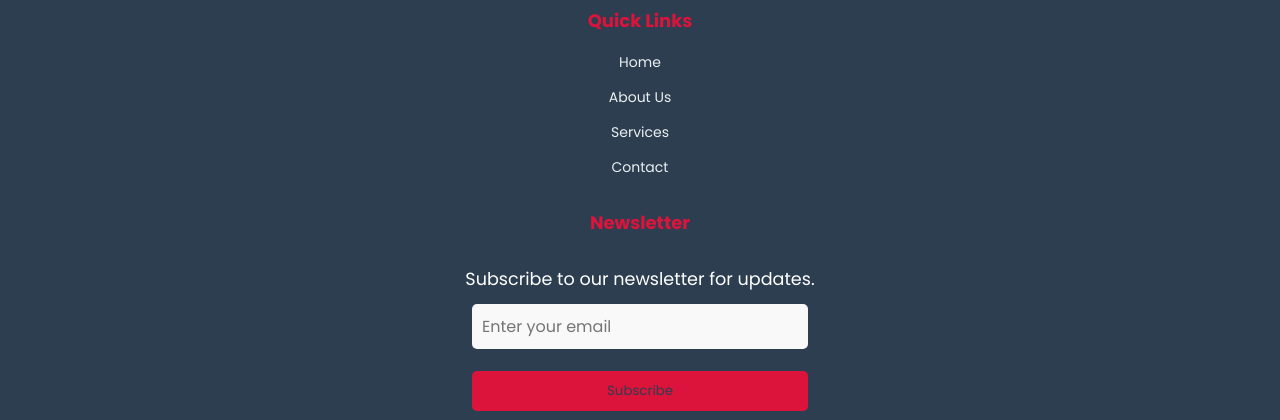
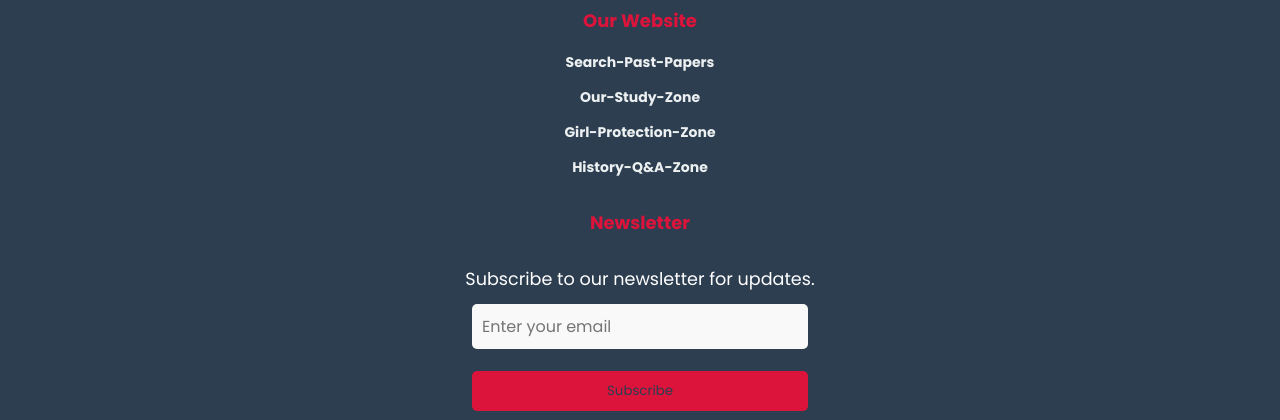
Before and after one commit to SahilCodeLab/portfolio121, a plain HTML site: page index.html in a window 1280 px wide. Shown: the part 7487-7907 px from the top of the page. Drawn offline with nearby package versions, Linux system fonts and the light colour scheme; a script that the page names is missing.

Commit message:
Update index.html

```diff
--- a/index.html
+++ b/index.html
@@ -2013,14 +2013,14 @@ $(document).ready(function(){
       </p>
     </div>
 
-    <!-- Column 2: Quick Links -->
+          <!-- Column 2: Quick Links -->
     <div class="footer-column">
-      <h3 class="footer-heading">Quick Links</h3>
+      <h3 class="footer-heading"><b>Our Website</b></h3>
       <ul class="footer-links">
-        <li><a href="Home">Home</a></li>
-        <li><a href="#">About Us</a></li>
-        <li><a href="#">Services</a></li>
-        <li><a href="#">Contact</a></li>
+        <li><a href="https://sahilcodelab.github.io/Search-PYQ-/"><b>Search-Past-Papers</b></a></li>
+        <li><a href="https://sahilcodelab.github.io/join/"><b>Our-Study-Zone</b></a></li>
+        <li><a href="https://sahilcodelab.github.io/main.html"><b>Girl-Protection-Zone</b></a></li>
+        <li><a href="https://sahilcodelab.github.io/History/"><b>History-Q&A-Zone</b></a></li>
 
       </ul>
     </div>
```
